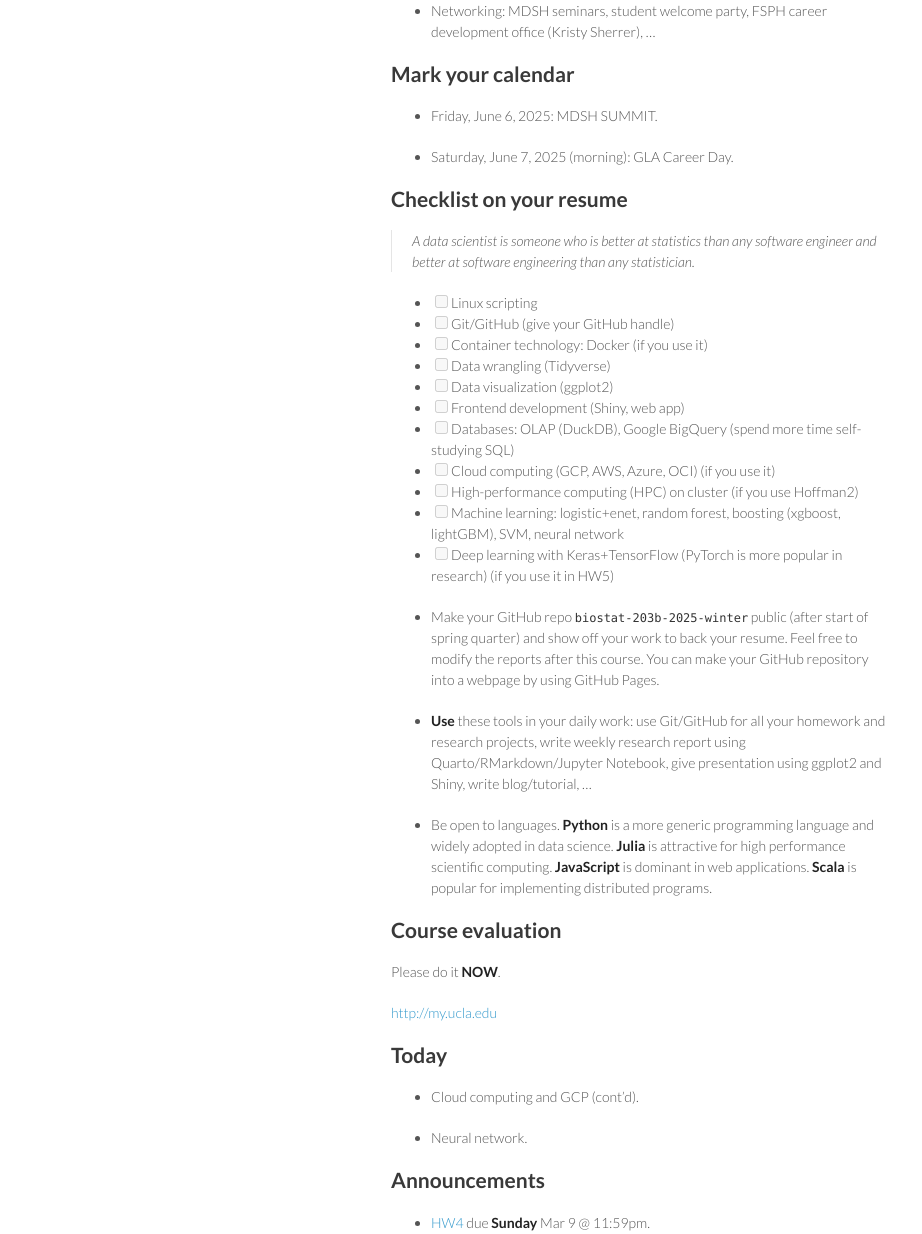
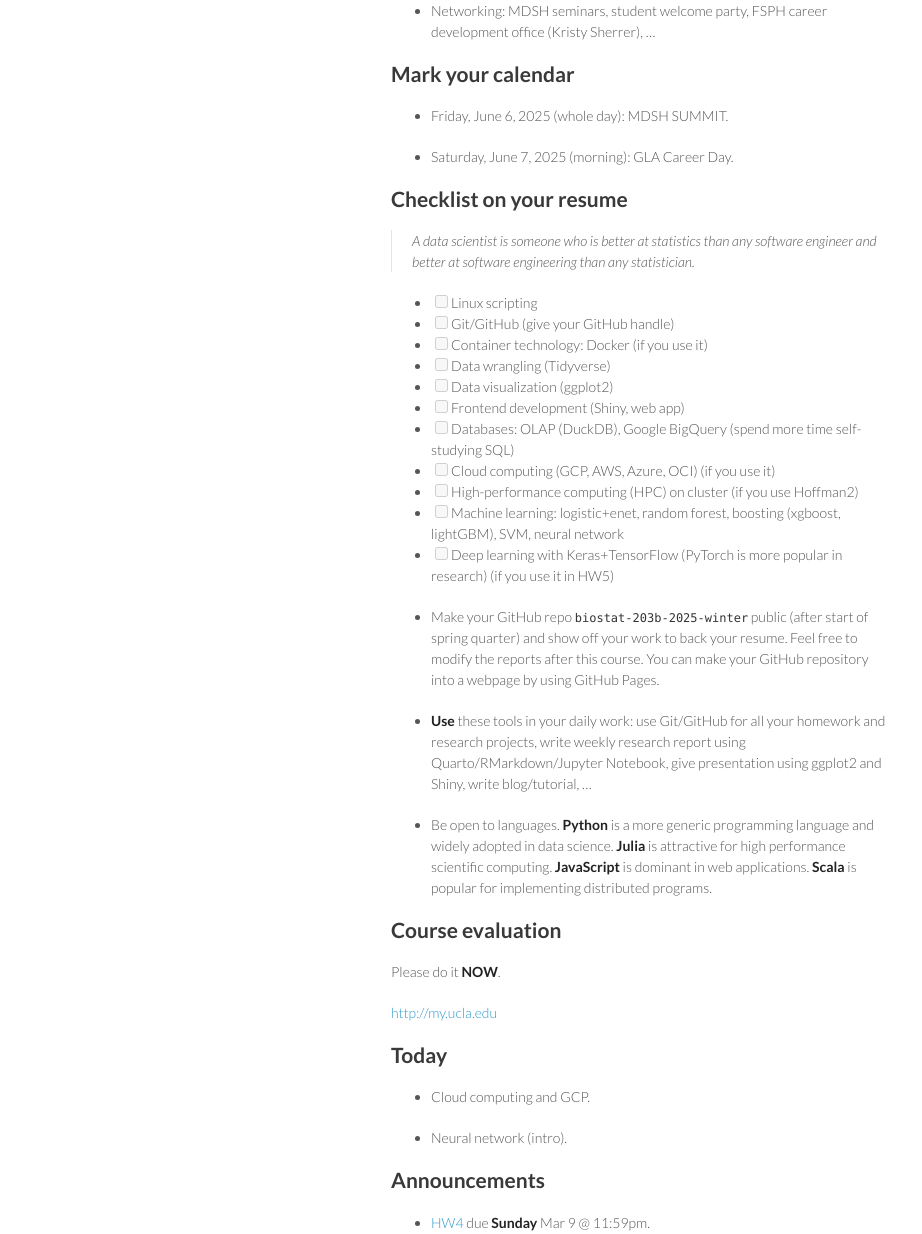
Before and after one commit to ucla-biostat-203b/2025winter, a Jekyll site: the page built from _posts/2025-03-09-lec82.md, in a window 1280 px wide. Shown: the part 851-2085 px from the top of the page, without its empty margins (179-1101 px from the left). Built offline with Jekyll 4.4.1, drawn with Linux system fonts in a browser that asks for light colours; comment, search, counter and statistics services are not loaded.

Commit message:
minor edits

```diff
--- a/_posts/2025-03-09-lec82.md
+++ b/_posts/2025-03-09-lec82.md
@@ -29,7 +29,7 @@ Second-year electives: advanced methods.
 
 ## Mark your calendar
 
-* Friday, June 6, 2025: MDSH SUMMIT.
+* Friday, June 6, 2025 (whole day): MDSH SUMMIT.
 
 * Saturday, June 7, 2025 (morning): GLA Career Day.
 
@@ -63,9 +63,9 @@ Please do it **NOW**.
 
 ## Today
 
-* Cloud computing and GCP (cont'd).
+* Cloud computing and GCP.
 
-* Neural network.
+* Neural network (intro).
 
 ## Announcements
 
```
Also changed, not shown: _posts/2025-03-08-lec82.md (+0 -2 lines).
